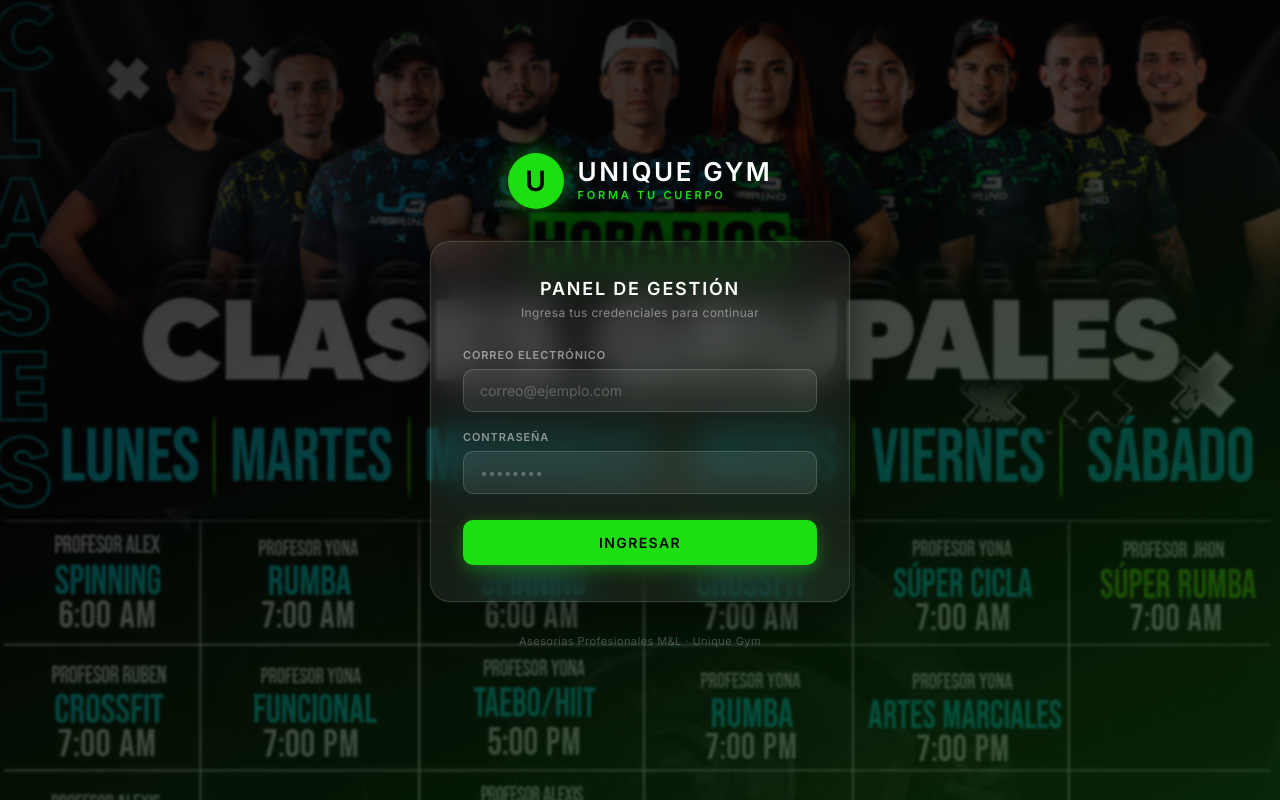
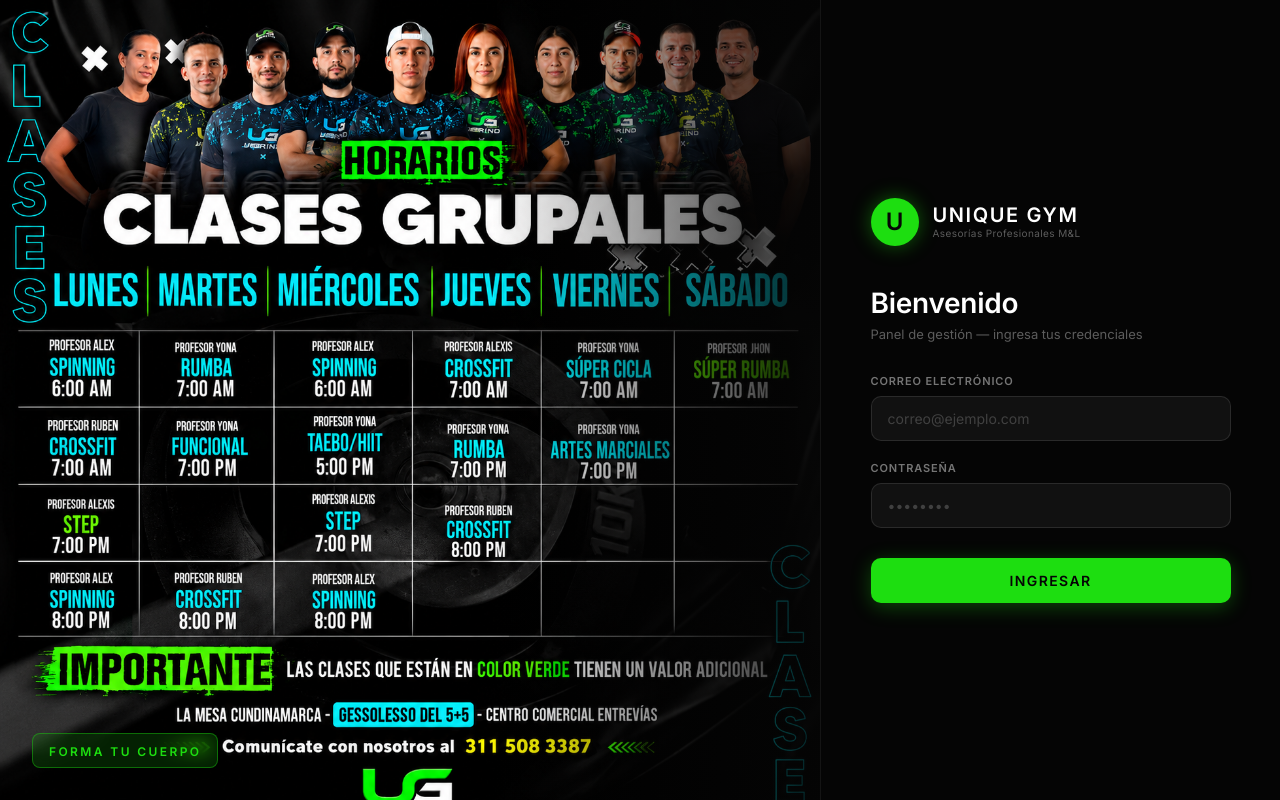
Before and after one commit to academicosmyl-lab/UniqueGYM, an Angular app in the folder frontend/web/: page /login in a window 1280 px wide. Built offline with nearby package versions, Linux system fonts and the light colour scheme.

Commit message:
fix: login layout dividido - imagen completa izquierda, formulario derecha

```diff
--- a/frontend/web/src/app/pages/login/login.component.html
+++ b/frontend/web/src/app/pages/login/login.component.html
@@ -1,25 +1,29 @@
-<div class="login-bg">
-  <!-- Fondo con imagen del equipo -->
-  <div class="login-bg-img"></div>
-  <!-- Overlay degradado oscuro -->
-  <div class="login-overlay"></div>
+<div class="login-wrap">
 
-  <!-- Contenido centrado -->
-  <div class="login-content">
+  <!-- Panel izquierdo: imagen del equipo -->
+  <div class="login-panel-img">
+    <img src="/gym-hero.png" alt="Equipo Unique Gym" class="hero-img" />
+    <div class="img-overlay"></div>
+    <div class="img-badge">
+      <span class="badge-lema">FORMA TU CUERPO</span>
+    </div>
+  </div>
 
-    <!-- Logo / Marca -->
-    <div class="login-brand">
-      <span class="brand-letra">U</span>
-      <div class="brand-text">
-        <span class="brand-nombre">UNIQUE GYM</span>
-        <span class="brand-lema">FORMA TU CUERPO</span>
+  <!-- Panel derecho: formulario -->
+  <div class="login-panel-form">
+
+    <div class="form-inner">
+      <!-- Marca -->
+      <div class="login-brand">
+        <div class="brand-circle">U</div>
+        <div class="brand-text">
+          <span class="brand-nombre">UNIQUE GYM</span>
+          <span class="brand-lema">Asesorías Profesionales M&amp;L</span>
+        </div>
       </div>
-    </div>
 
-    <!-- Card glassmorphism -->
-    <div class="login-card">
-      <h2 class="card-titulo">PANEL DE GESTIÓN</h2>
-      <p class="card-sub">Ingresa tus credenciales para continuar</p>
+      <h2 class="form-titulo">Bienvenido</h2>
+      <p class="form-sub">Panel de gestión — ingresa tus credenciales</p>
 
       <form (ngSubmit)="onSubmit()" #loginForm="ngForm">
         <div class="field">
@@ -52,65 +56,88 @@
           <p class="field-error">{{ error() }}</p>
         }
 
-        <button
-          type="submit"
-          class="btn-ingresar"
-          [disabled]="loading()"
-        >
+        <button type="submit" class="btn-ingresar" [disabled]="loading()">
           {{ loading() ? 'INGRESANDO...' : 'INGRESAR' }}
         </button>
       </form>
     </div>
 
-    <p class="login-footer">Asesorías Profesionales M&amp;L · Unique Gym</p>
   </div>
 </div>
 
 <style>
-  /* ── Capa base ── */
-  .login-bg {
+  /* ── Layout principal ── */
+  .login-wrap {
     position: fixed;
     inset: 0;
     display: flex;
-    align-items: center;
-    justify-content: center;
-    padding: 24px;
-    overflow: hidden;
   }
 
-  /* ── Imagen de fondo enfocada en los entrenadores (parte superior) ── */
-  .login-bg-img {
-    position: absolute;
-    inset: 0;
-    background-image: url('/gym-hero.png');
-    background-size: cover;
-    background-position: center top;
-    filter: blur(1px) brightness(0.55);
-    transform: scale(1.04);
+  /* ── Panel izquierdo (imagen) ── */
+  .login-panel-img {
+    flex: 1;
+    position: relative;
+    overflow: hidden;
+    display: none;
   }
 
-  /* ── Overlay degradado: negro arriba, verde profundo abajo ── */
-  .login-overlay {
+  @media (min-width: 768px) {
+    .login-panel-img { display: block; }
+  }
+
+  .hero-img {
+    width: 100%;
+    height: 100%;
+    object-fit: cover;
+    object-position: center top;
+    display: block;
+  }
+
+  .img-overlay {
     position: absolute;
     inset: 0;
     background: linear-gradient(
-      160deg,
-      rgba(5, 5, 5, 0.72) 0%,
-      rgba(5, 5, 5, 0.55) 40%,
-      rgba(10, 60, 10, 0.62) 100%
+      to right,
+      rgba(5, 5, 5, 0) 60%,
+      rgba(5, 5, 5, 0.85) 100%
     );
   }
 
-  /* ── Contenido ── */
-  .login-content {
-    position: relative;
-    z-index: 10;
+  .img-badge {
+    position: absolute;
+    bottom: 32px;
+    left: 32px;
+    background: rgba(29, 222, 16, 0.15);
+    border: 1px solid rgba(29, 222, 16, 0.4);
+    border-radius: 8px;
+    padding: 8px 16px;
+    backdrop-filter: blur(8px);
+  }
+
+  .badge-lema {
+    font-size: 12px;
+    font-weight: 800;
+    color: #1DDE10;
+    letter-spacing: 0.2em;
+  }
+
+  /* ── Panel derecho (formulario) ── */
+  .login-panel-form {
+    width: 100%;
+    max-width: 460px;
+    background: #050505;
     display: flex;
-    flex-direction: column;
     align-items: center;
-    gap: 32px;
+    justify-content: center;
+    padding: 40px 32px;
+    box-sizing: border-box;
+    border-left: 1px solid rgba(255,255,255,0.06);
+    overflow-y: auto;
+  }
+
+  .form-inner {
     width: 100%;
-    max-width: 420px;
+    max-width: 360px;
   }
 
   /* ── Marca ── */
@@ -118,125 +145,110 @@
     display: flex;
     align-items: center;
     gap: 14px;
+    margin-bottom: 40px;
   }
 
-  .brand-letra {
-    width: 56px;
-    height: 56px;
+  .brand-circle {
+    width: 48px;
+    height: 48px;
     border-radius: 50%;
     background: #1DDE10;
     color: #050505;
-    font-size: 28px;
+    font-size: 24px;
     font-weight: 900;
     display: flex;
     align-items: center;
     justify-content: center;
-    box-shadow: 0 0 24px rgba(29, 222, 16, 0.5);
+    box-shadow: 0 0 20px rgba(29, 222, 16, 0.4);
     flex-shrink: 0;
   }
 
   .brand-text {
     display: flex;
     flex-direction: column;
+    gap: 2px;
   }
 
   .brand-nombre {
-    font-size: 26px;
+    font-size: 20px;
     font-weight: 900;
     color: #ffffff;
-    letter-spacing: 0.1em;
+    letter-spacing: 0.08em;
     line-height: 1;
   }
 
   .brand-lema {
-    font-size: 11px;
-    color: #1DDE10;
-    letter-spacing: 0.25em;
-    font-weight: 600;
-    margin-top: 3px;
+    font-size: 10px;
+    color: rgba(255,255,255,0.35);
+    letter-spacing: 0.04em;
   }
 
-  /* ── Card glassmorphism ── */
-  .login-card {
-    width: 100%;
-    background: rgba(255, 255, 255, 0.07);
-    backdrop-filter: blur(18px);
-    -webkit-backdrop-filter: blur(18px);
-    border: 1px solid rgba(255, 255, 255, 0.12);
-    border-radius: 20px;
-    padding: 36px 32px;
-    box-shadow:
-      0 8px 32px rgba(0, 0, 0, 0.45),
-      0 0 0 1px rgba(29, 222, 16, 0.08);
+  /* ── Títulos ── */
+  .form-titulo {
+    font-size: 28px;
+    font-weight: 800;
+    color: #ffffff;
+    margin: 0 0 6px;
+    letter-spacing: -0.01em;
   }
 
-  .card-titulo {
-    font-size: 18px;
-    font-weight: 800;
-    color: #ffffff;
-    letter-spacing: 0.1em;
-    margin: 0 0 6px;
-    text-align: center;
-  }
-
-  .card-sub {
-    font-size: 12px;
-    color: rgba(255, 255, 255, 0.45);
-    text-align: center;
-    margin: 0 0 28px;
-    letter-spacing: 0.03em;
+  .form-sub {
+    font-size: 13px;
+    color: rgba(255,255,255,0.35);
+    margin: 0 0 32px;
   }
 
   /* ── Campos ── */
   .field {
-    margin-bottom: 18px;
+    margin-bottom: 20px;
   }
 
   .field-label {
     display: block;
     font-size: 11px;
-    color: rgba(255, 255, 255, 0.5);
+    color: rgba(255,255,255,0.45);
     text-transform: uppercase;
     letter-spacing: 0.08em;
-    margin-bottom: 7px;
     font-weight: 600;
+    margin-bottom: 8px;
   }
 
   .field-input {
     width: 100%;
-    background: rgba(255, 255, 255, 0.08);
-    border: 1px solid rgba(255, 255, 255, 0.15);
+    background: rgba(255,255,255,0.05);
+    border: 1px solid rgba(255,255,255,0.1);
     border-radius: 10px;
-    padding: 12px 16px;
+    padding: 13px 16px;
     color: #ffffff;
     font-size: 14px;
     outline: none;
-    transition: border-color 0.2s, box-shadow 0.2s;
+    transition: border-color 0.2s, box-shadow 0.2s, background 0.2s;
     box-sizing: border-box;
     font-family: inherit;
   }
 
-  .field-input::placeholder {
-    color: rgba(255, 255, 255, 0.25);
-  }
+  .field-input::placeholder { color: rgba(255,255,255,0.2); }
 
   .field-input:focus {
     border-color: #1DDE10;
-    box-shadow: 0 0 0 3px rgba(29, 222, 16, 0.15);
-    background: rgba(255, 255, 255, 0.11);
+    box-shadow: 0 0 0 3px rgba(29,222,16,0.12);
+    background: rgba(255,255,255,0.08);
   }
 
   .field-error {
     font-size: 12px;
     color: #ff6b6b;
-    margin: -6px 0 14px;
-    text-align: center;
+    margin: -8px 0 16px;
+    padding: 8px 12px;
+    background: rgba(255,107,107,0.08);
+    border-radius: 8px;
+    border: 1px solid rgba(255,107,107,0.2);
   }
 
   /* ── Botón ── */
   .btn-ingresar {
     width: 100%;
-    margin-top: 8px;
+    margin-top: 10px;
     padding: 14px;
     background: #1DDE10;
     color: #050505;
@@ -247,37 +259,24 @@
     letter-spacing: 0.1em;
     cursor: pointer;
     transition: background 0.2s, transform 0.1s, box-shadow 0.2s;
-    box-shadow: 0 4px 16px rgba(29, 222, 16, 0.35);
+    box-shadow: 0 4px 20px rgba(29,222,16,0.3);
     font-family: inherit;
   }
 
   .btn-ingresar:hover:not(:disabled) {
     background: #25f715;
-    box-shadow: 0 6px 24px rgba(29, 222, 16, 0.5);
+    box-shadow: 0 6px 28px rgba(29,222,16,0.45);
     transform: translateY(-1px);
   }
 
-  .btn-ingresar:active:not(:disabled) {
-    transform: translateY(0);
-  }
+  .btn-ingresar:active:not(:disabled) { transform: translateY(0); }
+  .btn-ingresar:disabled { opacity: 0.55; cursor: not-allowed; }
 
-  .btn-ingresar:disabled {
-    opacity: 0.6;
-    cursor: not-allowed;
-  }
-
-  /* ── Pie ── */
-  .login-footer {
-    font-size: 11px;
-    color: rgba(255, 255, 255, 0.25);
-    text-align: center;
-    letter-spacing: 0.04em;
-  }
-
-  /* ── Responsive ── */
-  @media (max-width: 480px) {
-    .login-card { padding: 28px 20px; border-radius: 16px; }
-    .brand-nombre { font-size: 22px; }
-    .brand-letra { width: 46px; height: 46px; font-size: 22px; }
+  /* ── Mobile: solo el formulario, sin imagen ── */
+  @media (max-width: 767px) {
+    .login-panel-form {
+      max-width: 100%;
+      padding: 40px 24px;
+    }
   }
 </style>
```
